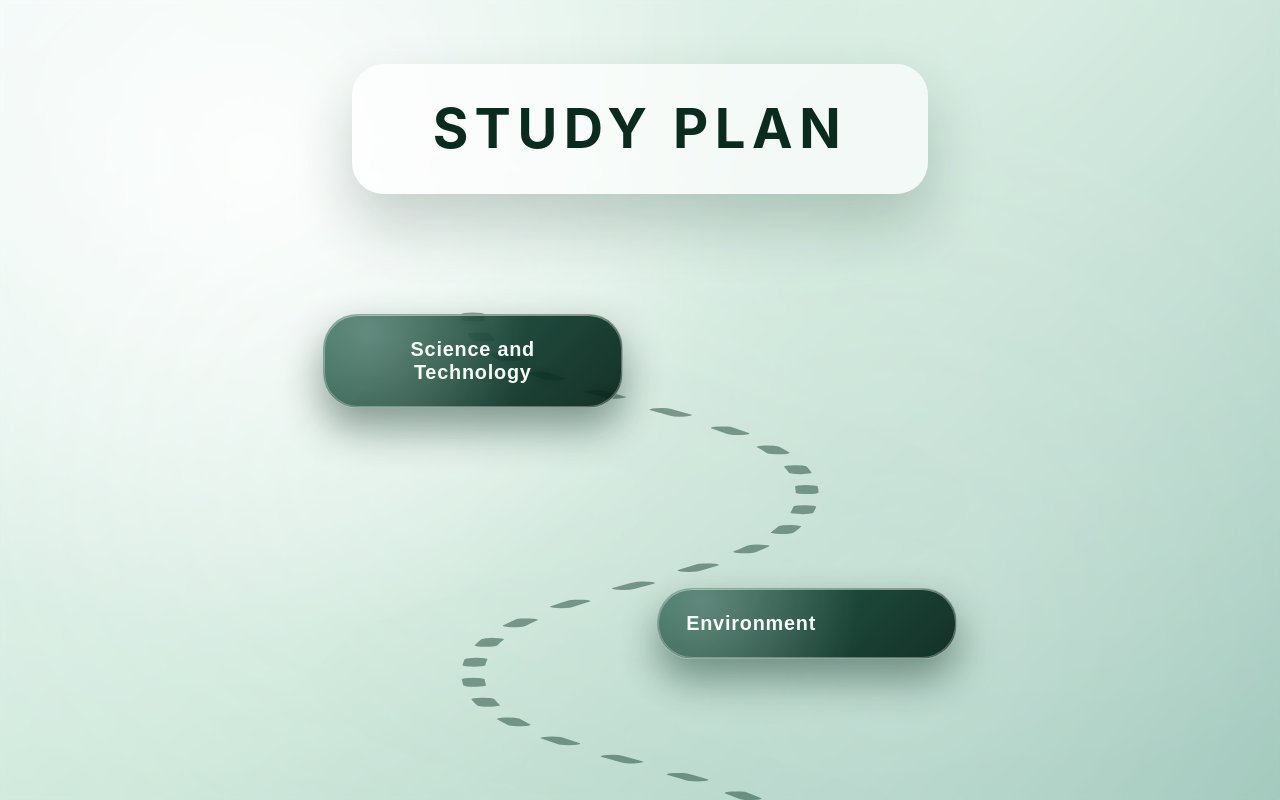
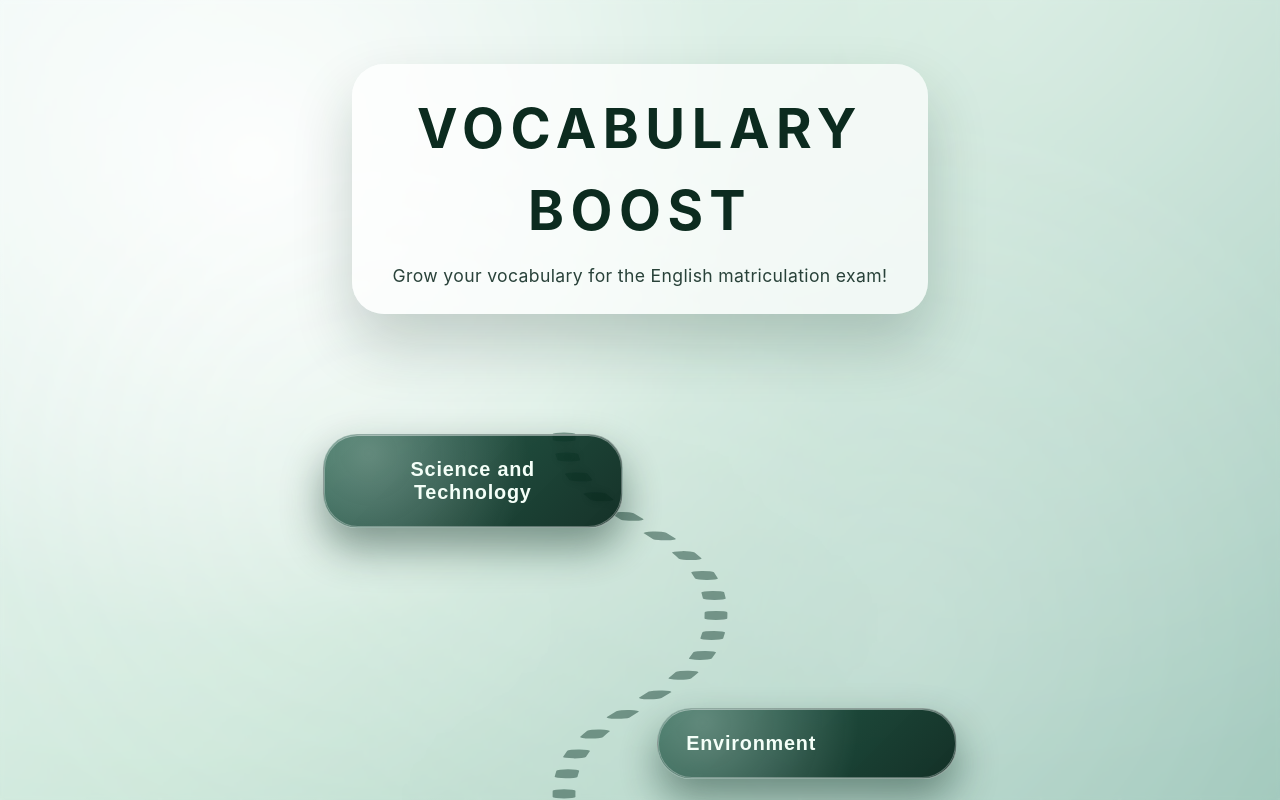
Before and after one commit to sakkess/engprototype, a React (Vite) app: page / in a window 1280 px wide. Built offline with nearby package versions, Linux system fonts and the light colour scheme.

Commit message:
Adjust path styling and update hero copy

```diff
--- a/src/views/StudyPlanView.css
+++ b/src/views/StudyPlanView.css
@@ -71,6 +71,13 @@
   margin: 0;
   text-transform: uppercase;
   letter-spacing: 0.12em;
+}
+
+.study-plan__header p {
+  margin: 0.75rem 0 0;
+  font-size: clamp(1rem, 3vw, 1.1rem);
+  letter-spacing: 0.02em;
+  color: rgba(5, 33, 23, 0.85);
 }
 
 .study-plan__path {
--- a/src/views/StudyPlanView.tsx
+++ b/src/views/StudyPlanView.tsx
@@ -34,7 +34,22 @@ const StudyPlanView = ({ onStepSelect }: StudyPlanViewProps) => {
 
   const pathHeight = baseY * 2 + verticalSpacing * (steps.length - 1)
 
-  const pathD = stonePositions.reduce((acc, point, index, arr) => {
+  const sideOffset = 12
+
+  const pathPoints = stonePositions.map((point, index) => {
+    const isLastStep = index === stonePositions.length - 1
+    const isLeftColumn = point.left < 50
+    const adjustedLeft = isLastStep
+      ? point.left
+      : Math.min(95, Math.max(5, point.left + (isLeftColumn ? sideOffset : -sideOffset)))
+
+    return {
+      left: adjustedLeft,
+      top: point.top,
+    }
+  })
+
+  const pathD = pathPoints.reduce((acc, point, index, arr) => {
     if (index === 0) {
       return `M ${point.left} ${point.top}`
     }
@@ -54,7 +69,8 @@ const StudyPlanView = ({ onStepSelect }: StudyPlanViewProps) => {
     <main className="study-plan" aria-label="Study plan">
       <div className="study-plan__scroll">
         <header className="study-plan__header">
-          <h1>Study Plan</h1>
+          <h1>Vocabulary Boost</h1>
+          <p>Grow your vocabulary for the English matriculation exam!</p>
         </header>
         <div className="study-plan__path" style={{ height: `${pathHeight}px` }}>
           <svg className="study-plan__line" viewBox={`0 0 100 ${pathHeight}`} preserveAspectRatio="none" role="presentation">
```
